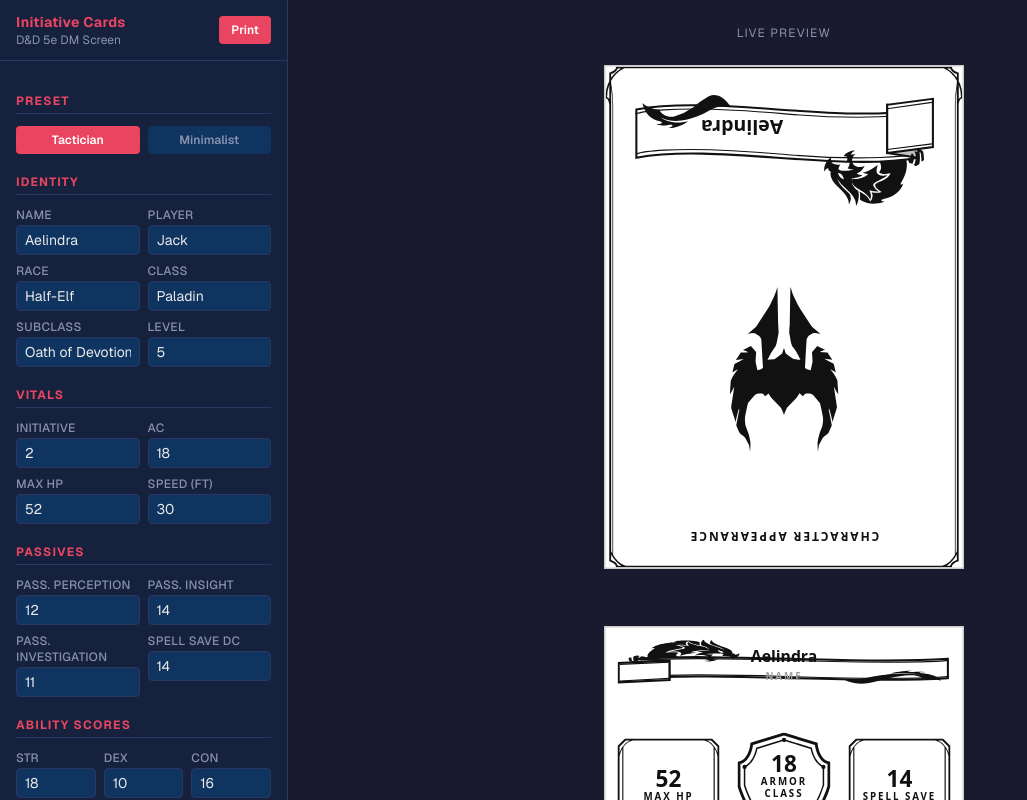
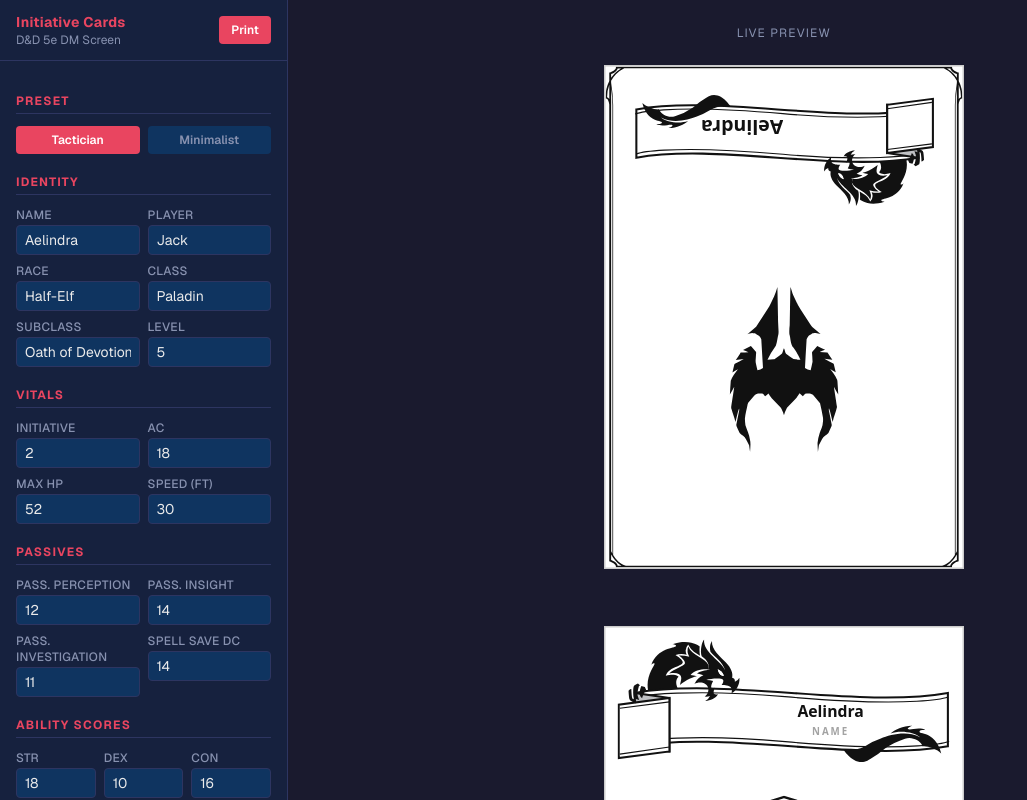
Before and after one commit to Jackclarke95/initiative-card-generator, a Next.js app: page / in a window 1280 px wide. Shown: the whole page, without its empty margins (0-1027 px from the left). Built offline with nearby package versions, Linux system fonts and the light colour scheme.

Commit message:
Re-size dragon

```diff
--- a/components/CardFrames.tsx
+++ b/components/CardFrames.tsx
@@ -39,7 +39,10 @@ const BORDER_5E =
 export function PlayerFrame({ w, h }: FrameProps) {
   return (
     <Svg w={w} h={h}>
-      <path d={stretchPath(BORDER_5E, { origW: 185, origH: 199.07, w, h })} fill={INK} />
+      <path
+        d={stretchPath(BORDER_5E, { origW: 185, origH: 199.07, w, h })}
+        fill={INK}
+      />
     </Svg>
   );
 }
@@ -52,7 +55,10 @@ const VITAL_BOX =
 export function VitalBoxFrame({ w, h }: FrameProps) {
   return (
     <Svg w={w} h={h}>
-      <path d={stretchPath(VITAL_BOX, { origW: 52.24, origH: 49.28, w, h })} fill={INK} />
+      <path
+        d={stretchPath(VITAL_BOX, { origW: 52.24, origH: 49.28, w, h })}
+        fill={INK}
+      />
     </Svg>
   );
 }
@@ -63,15 +69,21 @@ const CHARBOX = {
   rect: "M2.72,9.44 H316.61 V70.08 H2.72 Z",
   swash:
     "M24.62,70.08a103.81,103.81,0,0,1,17.21-1.92H277.51a103.81,103.81,0,0,1,17.21,1.92m0-60.64a104.88,104.88,0,0,1-17.21,1.92H41.83A104.88,104.88,0,0,1,24.62,9.44",
-  bracketL: "M.63,3.13V76.39a11.66,11.66,0,0,1,2.09-3.57V6.69A11.5,11.5,0,0,1,.63,3.13Z",
+  bracketL:
+    "M.63,3.13V76.39a11.66,11.66,0,0,1,2.09-3.57V6.69A11.5,11.5,0,0,1,.63,3.13Z",
   flourishL:
     "M2.72,62.19s1.07,10.33,8.4,10.33h22s7.17-2.44,20.5-2.44M2.72,17.32S3.79,7,11.12,7h22s7.17,2.45,20.5,2.45",
-  bracketR: "M318.72,3.13V76.39a11.78,11.78,0,0,0-2.1-3.57V6.69A11.61,11.61,0,0,0,318.72,3.13Z",
+  bracketR:
+    "M318.72,3.13V76.39a11.78,11.78,0,0,0-2.1-3.57V6.69A11.61,11.61,0,0,0,318.72,3.13Z",
   flourishR:
     "M316.62,62.19s-1.07,10.33-8.4,10.33h-22s-7.17-2.44-20.5-2.44m50.9-52.76S315.55,7,308.22,7h-22s-7.17,2.45-20.5,2.45",
 };
 
-export function CharBoxFrame({ w, h, simple }: FrameProps & { simple?: boolean }) {
+export function CharBoxFrame({
+  w,
+  h,
+  simple,
+}: FrameProps & { simple?: boolean }) {
   const o = { origW: 319.34, origH: 79.51, w, h, scale: 0.45 };
   return (
     <Svg w={w} h={h}>
@@ -79,10 +91,26 @@ export function CharBoxFrame({ w, h, simple }: FrameProps & { simple?: boolean }
       <path d={stretchPath(CHARBOX.swash, o)} stroke={INK} strokeWidth={0.7} />
       {!simple && (
         <>
-          <path d={stretchPath(CHARBOX.bracketL, o)} stroke={INK} strokeWidth={1.1} />
-          <path d={stretchPath(CHARBOX.flourishL, o)} stroke={INK} strokeWidth={1.1} />
-          <path d={stretchPath(CHARBOX.bracketR, o)} stroke={INK} strokeWidth={1.1} />
-          <path d={stretchPath(CHARBOX.flourishR, o)} stroke={INK} strokeWidth={1.1} />
+          <path
+            d={stretchPath(CHARBOX.bracketL, o)}
+            stroke={INK}
+            strokeWidth={1.1}
+          />
+          <path
+            d={stretchPath(CHARBOX.flourishL, o)}
+            stroke={INK}
+            strokeWidth={1.1}
+          />
+          <path
+            d={stretchPath(CHARBOX.bracketR, o)}
+            stroke={INK}
+            strokeWidth={1.1}
+          />
+          <path
+            d={stretchPath(CHARBOX.flourishR, o)}
+            stroke={INK}
+            strokeWidth={1.1}
+          />
         </>
       )}
     </Svg>
@@ -104,9 +132,21 @@ export function SpellHeadFrame({ w, h }: FrameProps) {
   const o = { origW: 75.59, origH: 33.92, w, h };
   return (
     <Svg w={w} h={h}>
-      <path d={stretchPath(SPELLHEAD.outline, o)} stroke={INK} strokeWidth={1.3} />
-      <path d={stretchPath(SPELLHEAD.thinL, o)} stroke={INK} strokeWidth={0.6} />
-      <path d={stretchPath(SPELLHEAD.thinR, o)} stroke={INK} strokeWidth={0.6} />
+      <path
+        d={stretchPath(SPELLHEAD.outline, o)}
+        stroke={INK}
+        strokeWidth={1.3}
+      />
+      <path
+        d={stretchPath(SPELLHEAD.thinL, o)}
+        stroke={INK}
+        strokeWidth={0.6}
+      />
+      <path
+        d={stretchPath(SPELLHEAD.thinR, o)}
+        stroke={INK}
+        strokeWidth={0.6}
+      />
       <path d={stretchPath(SPELLHEAD.dotL, o)} fill={INK} />
       <path d={stretchPath(SPELLHEAD.dotR, o)} fill={INK} />
     </Svg>
@@ -120,7 +160,12 @@ const AC_PATH =
 
 export function ShieldFrame({ w, h }: FrameProps) {
   return (
-    <svg width={w} height={h} viewBox="0 0 48 55.08" style={{ position: "absolute", inset: 0 }}>
+    <svg
+      width={w}
+      height={h}
+      viewBox="0 0 48 55.08"
+      style={{ position: "absolute", inset: 0 }}
+    >
       <path d={AC_PATH} fill={INK} />
     </svg>
   );
@@ -155,7 +200,13 @@ export function VitalStackFrame({
   return (
     <Svg w={w} h={h}>
       <path
-        d={stretchPath(piece.d, { origW: 164.94, origH: piece.h, w, h, scale: 0.5 })}
+        d={stretchPath(piece.d, {
+          origW: 164.94,
+          origH: piece.h,
+          w,
+          h,
+          scale: 0.5,
+        })}
         fill={INK}
       />
     </Svg>
@@ -182,7 +233,8 @@ const SCROLL = {
     "M32.52,32.42a12.49,12.49,0,0,1,2.78-1.55l1.59,1.41-.82.25s-1.53,5-.91,7.07l1,2.9s-3.26-.65-3.76-1.9c0,0-1-5.63.12-8.18",
     "M30.68,34.54s.21,6.42.87,7l2.42,1L34,44.75s-4.32-1.37-4.68-3S28.72,36,28.72,36a4,4,0,0,1,2-1.44",
   ],
-  dragonEye: "M91.16,20.82a7.63,7.63,0,0,1,4.29,4.66c-2.85-.08-3.69-2.28-4.29-4.66",
+  dragonEye:
+    "M91.16,20.82a7.63,7.63,0,0,1,4.29,4.66c-2.85-.08-3.69-2.28-4.29-4.66",
 };
 
 /** Scroll aspect helper: source box within the original artwork. */
@@ -232,7 +284,14 @@ export function InfoTemplateFrame({ w, h }: FrameProps) {
       width={330}
       height={52}
       unoptimized
-      style={{ position: "absolute", top, left: 0, width: w, height: ih, objectFit: "fill" }}
+      style={{
+        position: "absolute",
+        top,
+        left: 0,
+        width: w,
+        height: ih,
+        objectFit: "fill",
+      }}
     />
   );
   return (
--- a/components/InitiativeCard.tsx
+++ b/components/InitiativeCard.tsx
@@ -28,11 +28,13 @@ const FACE_W = 240;
 const FACE_H = 336;
 const CONTENT_W = FACE_W - 2 - 16;
 
-// Name scroll on the player face keeps the artwork's natural aspect.
-const SCROLL_W = 200;
-const SCROLL_H = Math.round(
-  (SCROLL_DRAGON_BOX.h / SCROLL_DRAGON_BOX.w) * SCROLL_W,
-);
+// The dragon scroll always keeps the artwork's natural aspect ratio.
+const scrollHeight = (w: number) =>
+  Math.round((SCROLL_DRAGON_BOX.h / SCROLL_DRAGON_BOX.w) * w);
+const SCROLL_W = 200; // player face
+const SCROLL_H = scrollHeight(SCROLL_W);
+const DM_SCROLL_W = CONTENT_W; // Name banner on the DM side — full row width
+const DM_SCROLL_H = scrollHeight(DM_SCROLL_W);
 
 const label = (size: number, color = "#a3a3a3"): React.CSSProperties => ({
   position: "relative",
@@ -94,6 +96,55 @@ function IdentityRow({
   );
 }
 
+/** The Name banner: dragon scroll at its natural aspect ratio, with the
+ *  value and label positioned over the scroll body (right of the dragon). */
+function NameScrollRow({
+  value,
+  w,
+  h,
+}: {
+  value: string;
+  w: number;
+  h: number;
+}) {
+  return (
+    <div
+      style={{ position: "relative", width: w, height: h, alignSelf: "center" }}
+    >
+      <ScrollFrame w={w} h={h} />
+      <div
+        style={{
+          position: "absolute",
+          left: "64%",
+          top: "57%",
+          transform: "translate(-50%, -50%)",
+          display: "flex",
+          flexDirection: "column",
+          alignItems: "center",
+          gap: 1,
+          maxWidth: "62%",
+        }}
+      >
+        {value && (
+          <span
+            style={{
+              fontWeight: 700,
+              fontSize: 10.5,
+              whiteSpace: "nowrap",
+              overflow: "hidden",
+              textOverflow: "ellipsis",
+              maxWidth: "100%",
+            }}
+          >
+            {value}
+          </span>
+        )}
+        <span style={label(6.5)}>Name</span>
+      </div>
+    </div>
+  );
+}
+
 /** A stat shape (frame prop) with a bold value and black caps label. */
 function StatShape({
   frame,
@@ -145,10 +196,11 @@ function DmFace({ card }: { card: CardData }) {
   const compact = toggles.showStats || toggles.showDefenses;
 
   // Sizes shrink slightly when the optional stat/defense strips are shown.
-  // The AC shield keeps its official 48:55 aspect ratio.
+  // The AC shield keeps its official 48:55 aspect ratio; sizes leave room
+  // for the full-aspect Name scroll above.
   const S = compact
     ? { row: 26, sqH: 48, shW: 54, shH: 62, gap: 4 }
-    : { row: 34, sqH: 62, shW: 62, shH: 71, gap: 5 };
+    : { row: 28, sqH: 52, shW: 52, shH: 60, gap: 4 };
 
   const classLine = [
     card.characterClass,
@@ -181,14 +233,13 @@ function DmFace({ card }: { card: CardData }) {
         }}
       >
         {/* Identity rows — scroll for the name, then the vital stack */}
-        <IdentityRow
-          name="Name"
+        <NameScrollRow
           value={card.characterName}
-          h={S.row}
-          frame={<ScrollFrame w={CONTENT_W} h={S.row} />}
+          w={DM_SCROLL_W}
+          h={DM_SCROLL_H}
         />
 
-        {/* {toggles.showStats && (
+        {toggles.showStats && (
           <div style={{ display: "flex", gap: 3 }}>
             {stats.map(({ name, score }) => (
               <div
@@ -217,7 +268,7 @@ function DmFace({ card }: { card: CardData }) {
             <DefenseStrip name="Resist" types={card.resistances} />
             <DefenseStrip name="Immune" types={card.immunities} />
           </div>
-        )} */}
+        )}
 
         {/* Stat shapes — pushed to the bottom */}
         <div
@@ -378,19 +429,6 @@ function PlayerFace({ card }: { card: CardData }) {
       ) : (
         <>
           <PlayerFrame w={FACE_W - 2} h={FACE_H - 2} />
-          <span
-            style={{
-              ...label(8, "#111"),
-              position: "absolute",
-              top: 16,
-              left: 0,
-              right: 0,
-              fontWeight: 700,
-              letterSpacing: "0.16em",
-            }}
-          >
-            Character Appearance
-          </span>
           <div
             style={{
               flex: 1,
```
